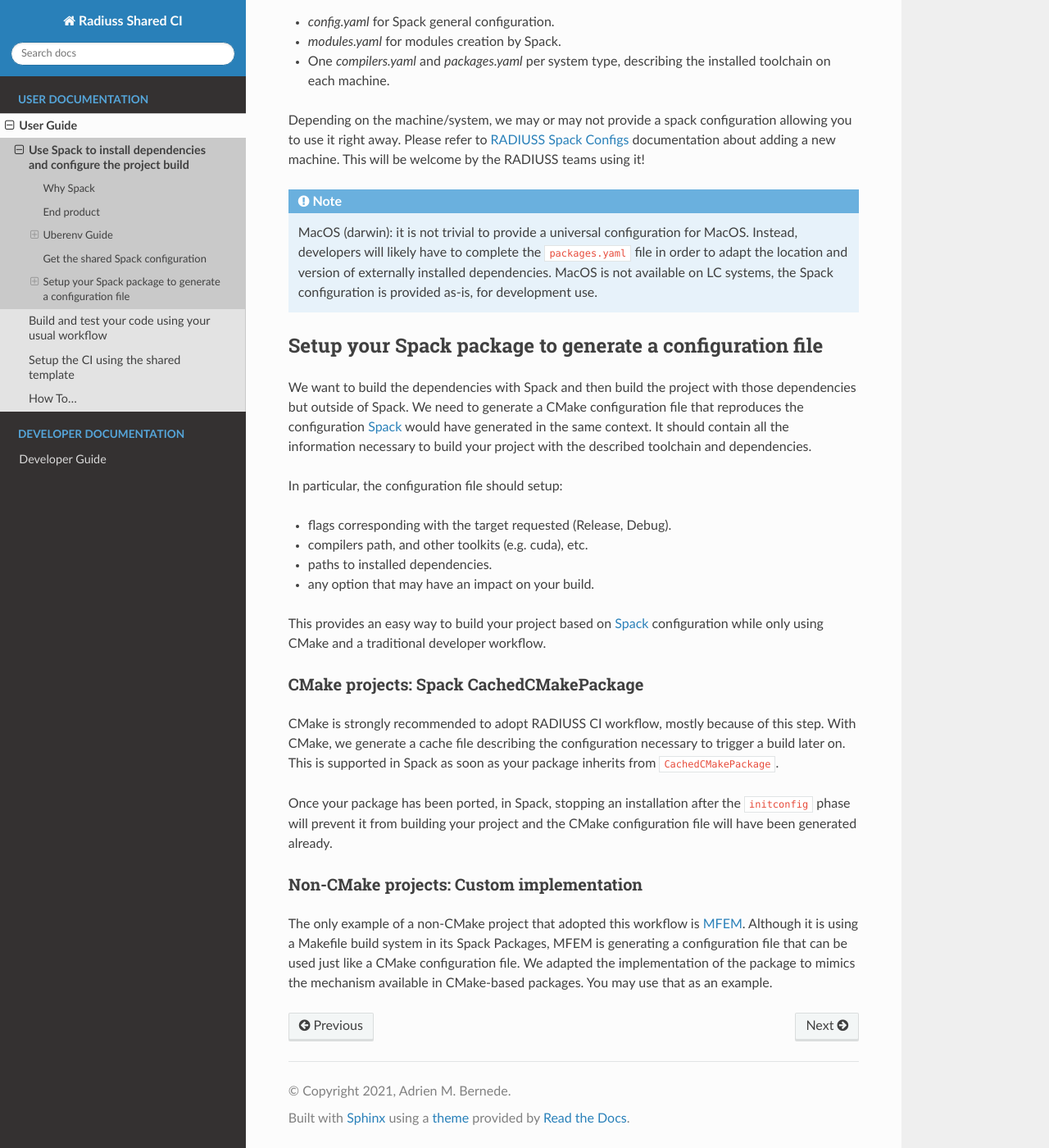
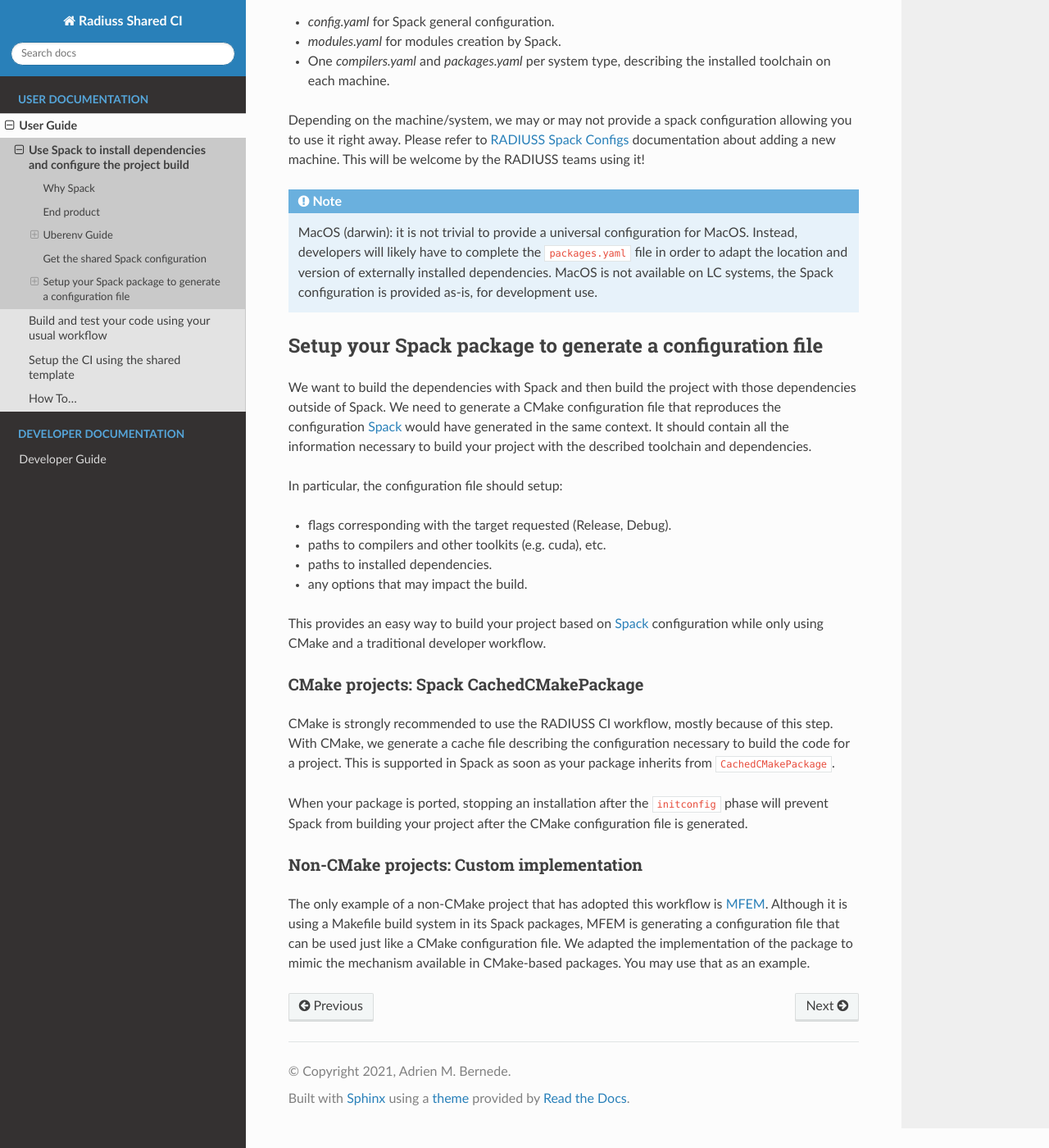
Before and after one commit to LLNL/radiuss-shared-ci, a Sphinx documentation site: the page built from docs/sphinx/user_guide/use_spack.rst, in a window 1280 px wide and 1400 px high, scrolled down 3488 px. Shown: the whole window at 82% size. Built offline with Sphinx 7.4.7 and the Read the Docs theme 2.0.0, drawn with Linux system fonts in a browser that asks for light colours.

Commit message:
Text clean-up.

```diff
--- a/docs/sphinx/user_guide/use_spack.rst
+++ b/docs/sphinx/user_guide/use_spack.rst
@@ -188,7 +188,7 @@ Setup your Spack package to generate a configuration file
 =========================================================
 
 We want to build the dependencies with Spack and then build the project with
-those dependencies but outside of Spack. We need to generate a CMake
+those dependencies outside of Spack. We need to generate a CMake
 configuration file that reproduces the configuration `Spack`_ would have
 generated in the same context. It should contain all the information necessary
 to build your project with the described toolchain and dependencies.
@@ -196,9 +196,9 @@ to build your project with the described toolchain and dependencies.
 In particular, the configuration file should setup:
 
 * flags corresponding with the target requested (Release, Debug).
-* compilers path, and other toolkits (e.g. cuda), etc.
+* paths to compilers and other toolkits (e.g. cuda), etc.
 * paths to installed dependencies.
-* any option that may have an impact on your build.
+* any options that may impact the build.
 
 This provides an easy way to build your project based on `Spack`_ configuration
 while only using CMake and a traditional developer workflow.
@@ -206,23 +206,23 @@ while only using CMake and a traditional developer workflow.
 CMake projects: Spack CachedCMakePackage
 ========================================
 
-CMake is strongly recommended to adopt RADIUSS CI workflow, mostly
+CMake is strongly recommended to use the RADIUSS CI workflow, mostly
 because of this step. With CMake, we generate a cache file describing the
-configuration necessary to trigger a build later on. This is supported in Spack
-as soon as your package inherits from ``CachedCMakePackage``.
+configuration necessary to build the code for a project. This is supported in
+Spack as soon as your package inherits from ``CachedCMakePackage``.
 
-Once your package has been ported, in Spack, stopping an installation after the
-``initconfig`` phase will prevent it from building your project and the CMake
-configuration file will have been generated already.
+When your package is ported, stopping an installation after the
+``initconfig`` phase will prevent Spack from building your project after
+the CMake configuration file is generated.
 
 Non-CMake projects: Custom implementation
 =========================================
 
-The only example of a non-CMake project that adopted this workflow is `MFEM`_.
-Although it is using a Makefile build system in its Spack Packages, MFEM is
-generating a configuration file that can be used just like a CMake configuration
-file. We adapted the implementation of the package to mimics the mechanism
-available in CMake-based packages. You may use that as an example.
+The only example of a non-CMake project that has adopted this workflow is
+`MFEM`_.  Although it is using a Makefile build system in its Spack packages,
+MFEM is generating a configuration file that can be used just like a CMake
+configuration file. We adapted the implementation of the package to mimic the
+mechanism available in CMake-based packages. You may use that as an example.
 
 .. _RADIUSS Spack Configs: https://github.com/LLNL/radiuss-spack-configs
 .. _Uberenv: https://github.com/LLNL/uberenv
```
Also changed, not shown: docs/sphinx/user_guide/build_and_test.rst (+9 -8 lines).
